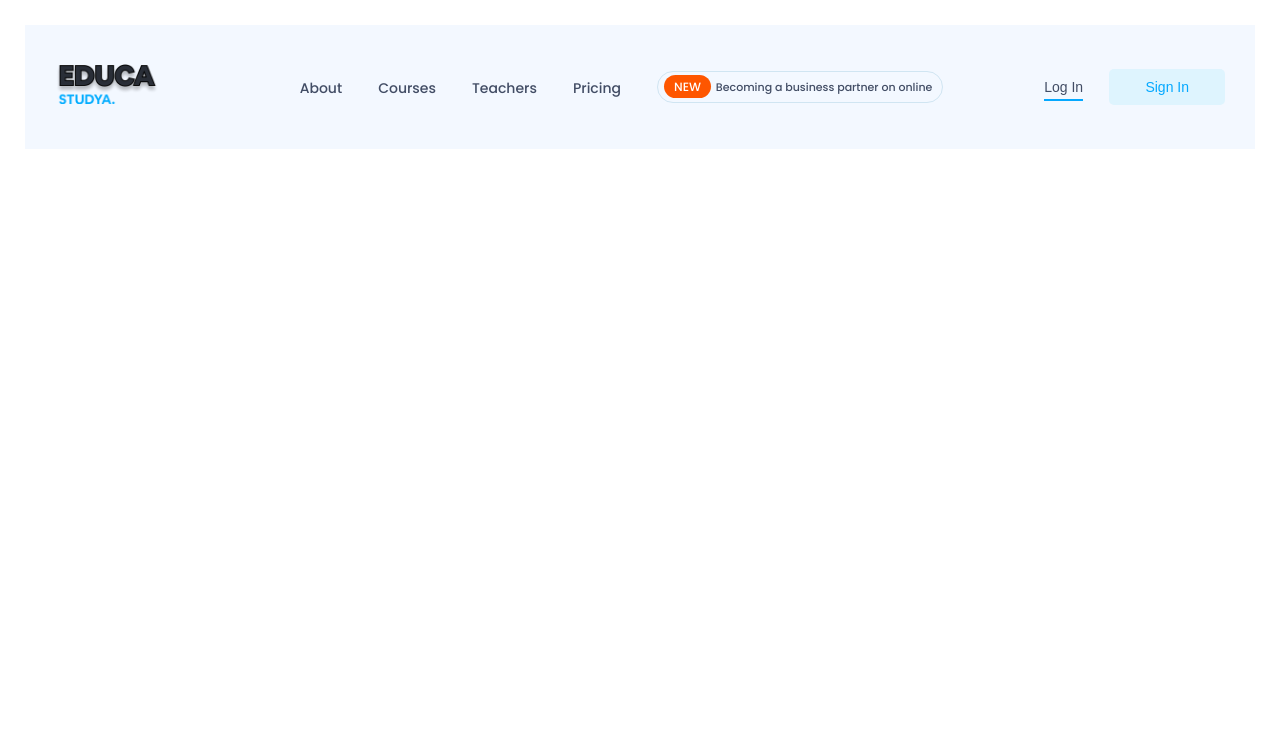
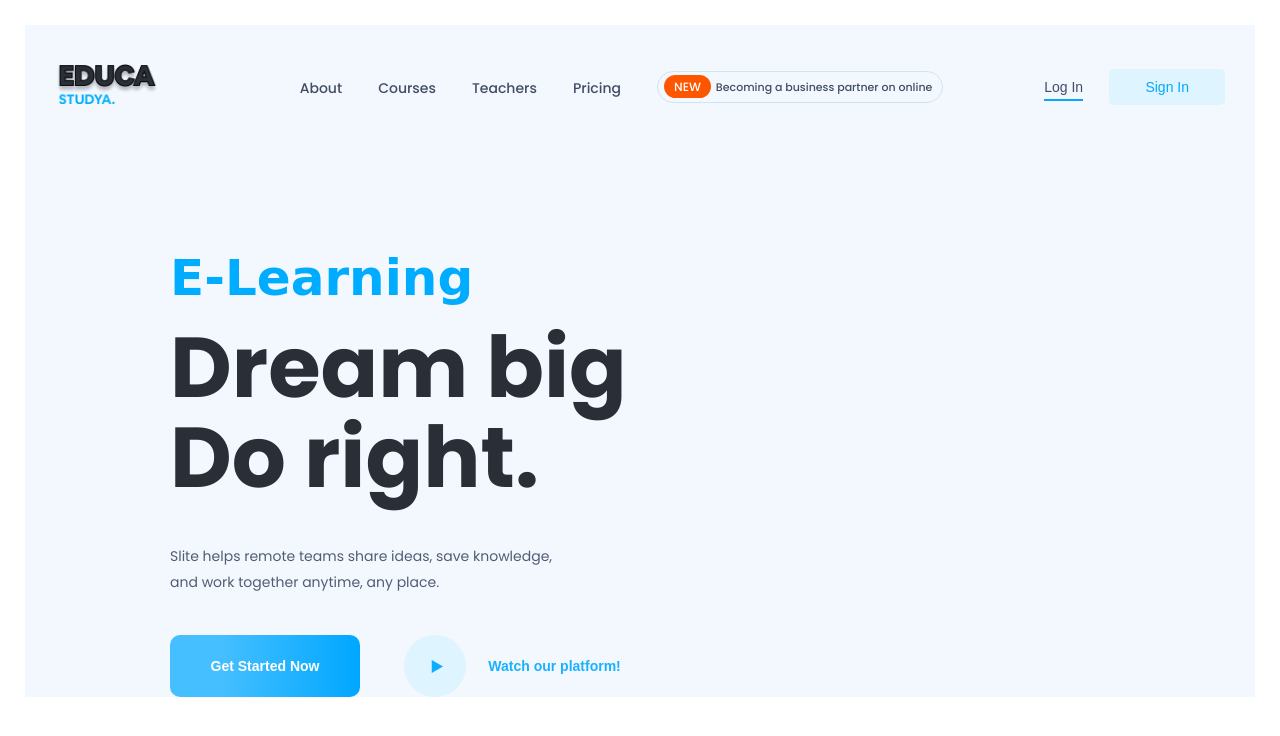
Before and after one commit to MariusAskelovic/3_educaStudya_figma_practise, a plain HTML site: page index.html in a window 1280 px wide. Drawn offline with Linux system fonts and the light colour scheme; a web font is replaced by a local one.

Commit message:
intro left html and css

```diff
--- a/index.html
+++ b/index.html
@@ -4,12 +4,18 @@
 <head>
     <meta charset="UTF-8" />
     <meta name="viewport" content="width=device-width, initial-scale=1.0" />
+    <!-- font awesome -->
+    <link rel="stylesheet" href="https://cdnjs.cloudflare.com/ajax/libs/font-awesome/6.4.0/css/all.min.css"
+        integrity="sha512-iecdLmaskl7CVkqkXNQ/ZH/XLlvWZOJyj7Yy7tcenmpD1ypASozpmT/E0iPtmFIB46ZmdtAc9eNBvH0H/ZpiBw=="
+        crossorigin="anonymous" referrerpolicy="no-referrer" />
     <title>Educa Studya by Marius A</title>
     <link rel="stylesheet" href="style/style.css" />
 </head>
 
 <body>
-    <header class="header container">
+    <!-- header -->
+    <header class="container">
+        <div class="header">
             <div class="headerLogoBlock headerBlock">
                 <img class="headerLogo" src="images/Logo.png" alt="header logo" />
             </div>
@@ -20,8 +26,8 @@
                     <li><a class="headerLink" href="#">Teachers</a></li>
                     <li><a class="headerLink" href="#">Pricing</a></li>
                     <li>
-                    <a class="liSmaller headerLink" href="#"><span class="caps">New</span> Becoming a business partner
-                        on
+                        <a class="liSmaller headerLink" href="#"><span class="caps">New</span> Becoming a business
+                            partner on
                             online</a>
                     </li>
                 </ul>
@@ -30,7 +36,39 @@
                 <button class="loginBtn"><a href="#">Log In</a></button>
                 <button class="signinBtn"><a href="#">Sign In</a></button>
             </div>
+        </div>
     </header>
+    <!-- /header -->
+
+    <!-- intro -->
+    <section class="container">
+        <div class="introSection">
+            <div class="introSplit container">
+                <!-- intro LEFT -->
+                <div class="introLeft">
+                    <h2 class="introTitle">E-Learning</h2>
+                    <h2 class="introBigTxt">Dream big<span>Do right.</span></h2>
+                    <p class="paragraph introPara">
+                        Slite helps remote teams share ideas, save knowledge, and work
+                        together anytime, any place.
+                    </p>
+                    <div class="introBtns">
+                        <button class="btnBlue">Get Started Now</button>
+                        <div class="playBtnBlock">
+                            <img class="playBtnImg" src="images/playBtn.svg" alt="play button" />
+                            <button class="btnPlay">
+                                Watch our platform!
+                            </button>
+                        </div>
+                    </div>
+                </div>
+
+                <!-- intro RIGHT -->
+                <div class="introRight"></div>
+            </div>
+        </div>
+    </section>
+    <!-- /intro -->
 </body>
 
 </html>
--- a/style/style.css
+++ b/style/style.css
@@ -1,8 +1,16 @@
 @import 'reset.css';
 
+/* GLOBAL */
 .caps {
   text-transform: uppercase;
 }
+.paragraph {
+  color: #525d73;
+  font-size: 14px;
+  font-weight: 400;
+  line-height: 26px;
+}
+/* ^^ GLOBAL ABOVE ^^ */
 
 /* Header Section */
 .header {
@@ -11,6 +19,7 @@
   margin-left: 25px;
   margin-right: 25px;
   margin-top: 25px;
+  padding-bottom: 100px;
   align-items: center;
   background-color: #f3f8ff;
 }
@@ -66,3 +75,67 @@
   color: #04a8ff;
   border-radius: 5px;
 }
+
+/* Intro section */
+/* Left part */
+.introSection {
+  margin-left: 25px;
+  margin-right: 25px;
+}
+.introSplit {
+  display: flex;
+  background-color: #f3f8ff;
+}
+.introLeft {
+  max-width: 50%;
+  margin-left: 145px;
+}
+.introTitle {
+  font-family: var(--font-two);
+  color: #00acff;
+  font-size: 50px;
+  margin-bottom: 16px;
+}
+.introBigTxt {
+  font-size: 85px;
+  font-weight: 700;
+  line-height: 90px;
+  color: #292e37;
+  margin-bottom: 40px;
+}
+.introBigTxt span {
+  display: block;
+}
+.introPara {
+  width: 388px;
+  margin-bottom: 40px;
+}
+.btnBlue,
+.btnPlay {
+  font-size: 14px;
+  font-weight: 600;
+}
+.btnBlue {
+  background: linear-gradient(90deg, #45bfff 26.58%, #00a7ff 100%);
+  height: 62px;
+  width: 190px;
+  border-radius: 10px;
+  border: none;
+  color: white;
+  margin-right: 23px;
+}
+.introBtns {
+  display: flex;
+  justify-content: space-between;
+}
+.playBtnBlock {
+  display: flex;
+  justify-content: flex-end;
+}
+.btnPlay {
+  color: #19b0ff;
+  background: transparent;
+  border: none;
+  height: 62px;
+  margin-left: 16px;
+}
```
Also changed, not shown: images/playBtn.svg (added). Lines whose indentation alone changed are shown as unchanged.
